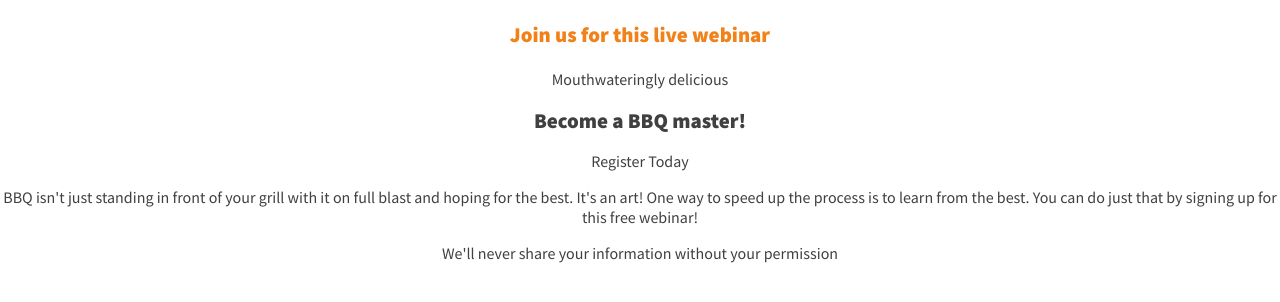
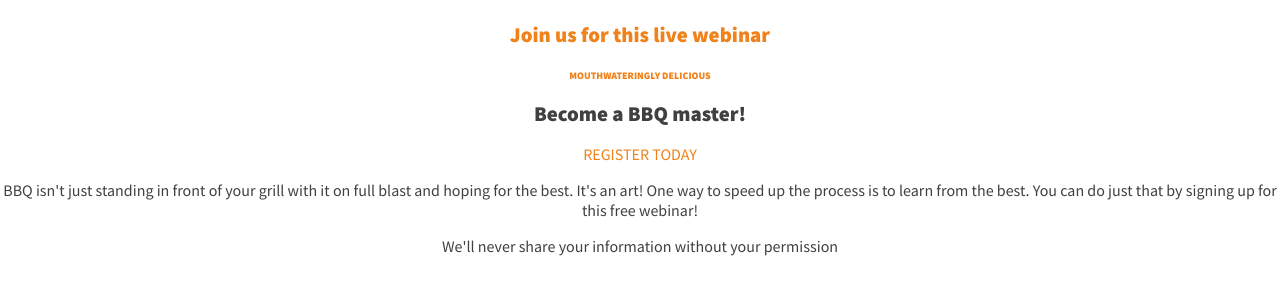
Before and after one commit to danilob/Project-BBQ, a plain HTML site: page index.html in a window 1280 px wide. Shown: the part 72-374 px from the top of the page. Drawn offline with Linux system fonts and the light colour scheme.

Commit message:
Adicionando tranformações ao texto

```diff
--- a/css/style.css
+++ b/css/style.css
@@ -30,6 +30,20 @@ h2 {
    font-size: 1.3125rem;
 }
 
+h2 + p {
+   color: var(--color-orange);
+   font: weight; 900;
+   font-size: 1rem;
+   text-transform: uppercase;
+}
+
 strong {
    font-weight: 900;
 }
+
+.top-text{
+   font-size: 0.625rem;
+   font-weight: 900;
+   color: var(--color-orange);
+   text-transform: uppercase;
+}
```
